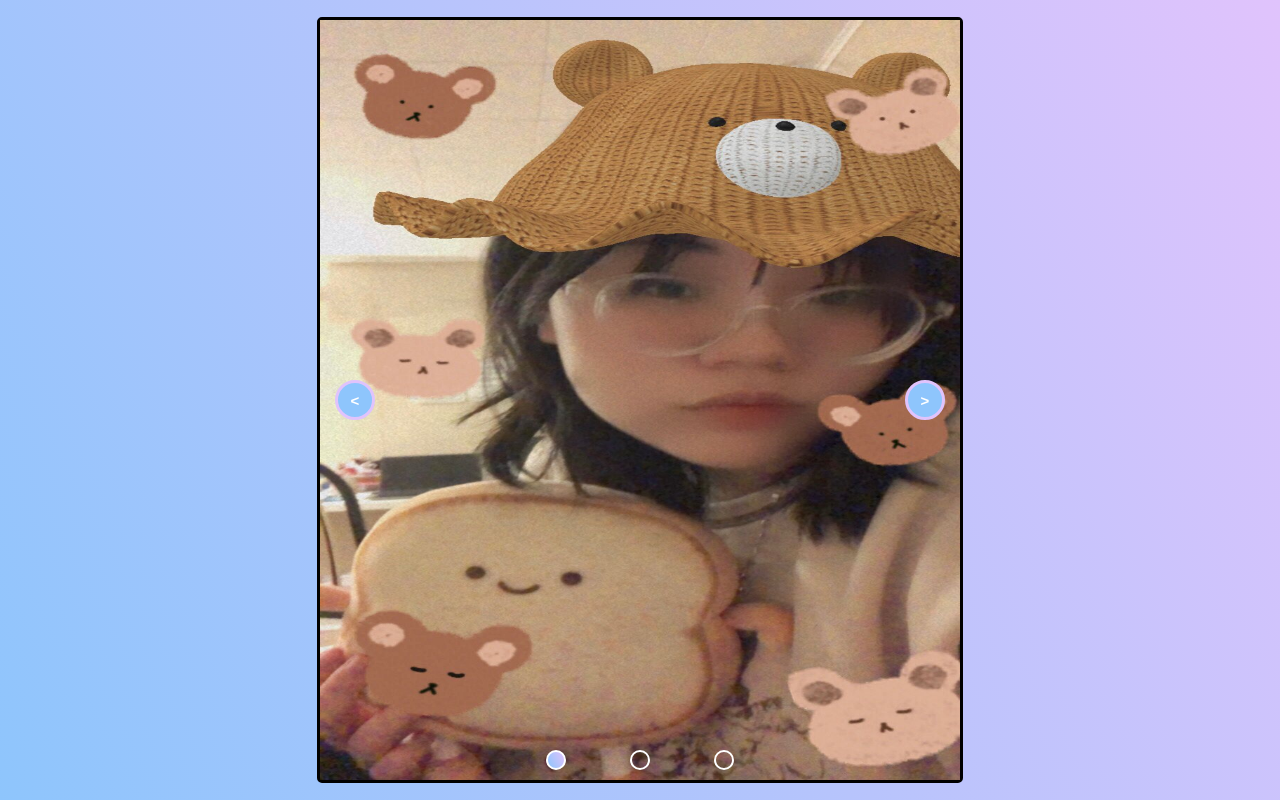
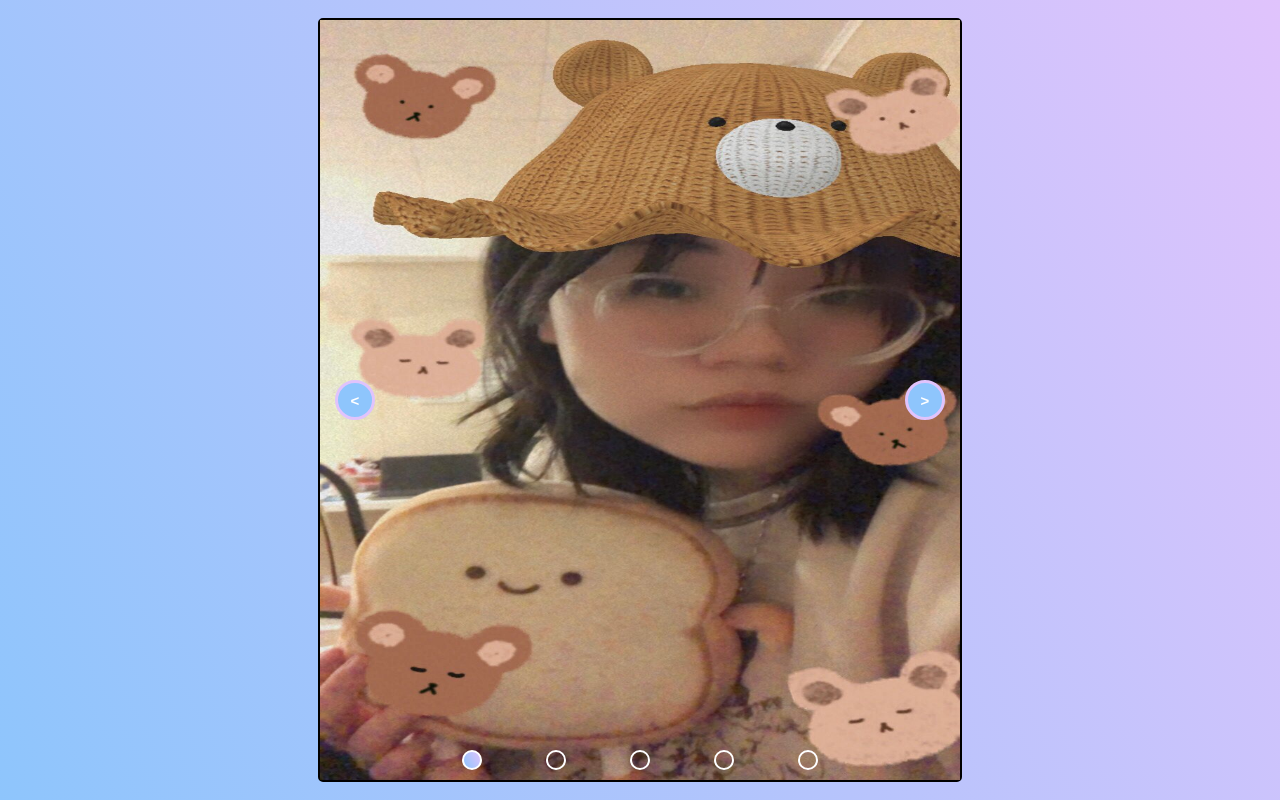
Before and after one commit to kuromika/image-slider, a website with bundled scripts: page index.html in a window 1280 px wide. Built offline with nearby package versions, Linux system fonts and the light colour scheme.

Commit message:
Add more images

```diff
--- a/slider.js
+++ b/slider.js
@@ -5,7 +5,7 @@ const slide = document.getElementsByClassName('slide')[0];
 let currentSlide = 0;
 
 function loadSlides() {
-    for (let i = 1; i <= 3; i++){
+    for (let i = 1; i <= 5; i++){
         let newImg = `/img/${i}.jpeg`;
         slides.push(newImg);
     }
--- a/style.css
+++ b/style.css
@@ -14,7 +14,7 @@ body{
 }
 
 .frame{
-    border: 3px solid black;
+    border: 2px solid black;
     border-radius: 5px;
     display: flex;
     flex-direction: column;
```
Also changed, not shown: img/4.jpeg (added), img/5.jpeg (added).
